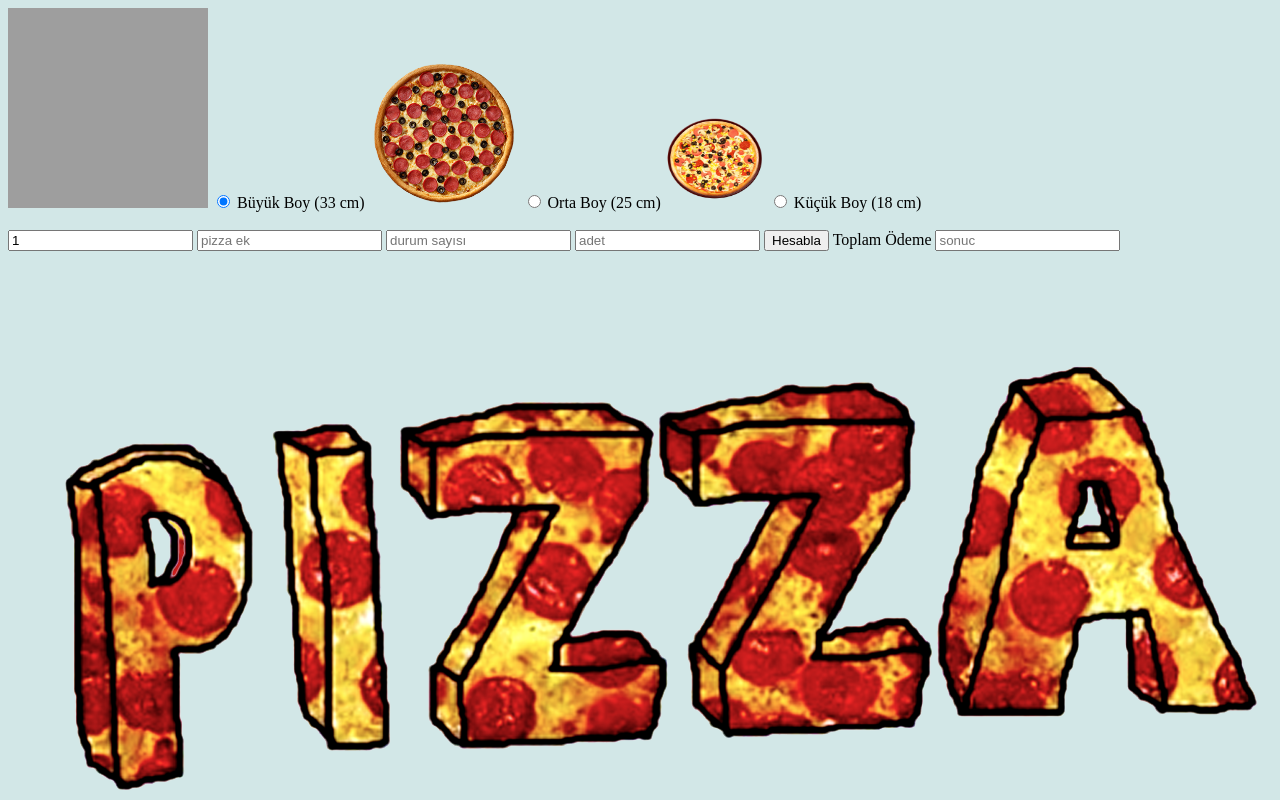
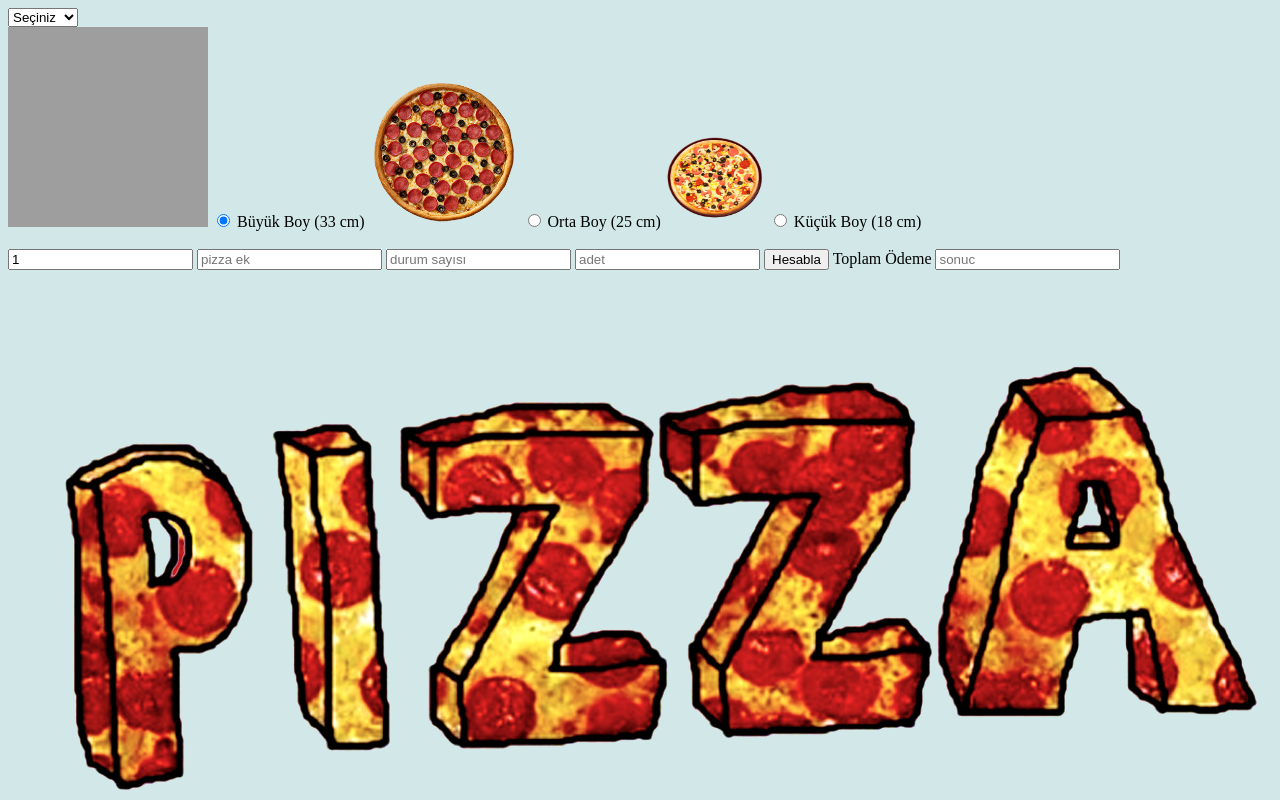
Before and after one commit to ysimsek19/javaScript, a plain HTML site: page index2.html in a window 1280 px wide. Drawn offline with Linux system fonts and the light colour scheme; grey boxes are pictures that could not be loaded.

Commit message:
java select ekleme denemesi

```diff
--- a/index2.html
+++ b/index2.html
@@ -19,6 +19,14 @@
 </head>
 <body   >
 
+    <select id="secim" >
+        <option value="0">Seçiniz</option>
+        <option value="1">Karışık</option>
+        <option value="2">Sucuklu</option>
+        <option value="3">Tavuklu</option>
+      </select>
+        <div id="kutu"></div>
+
     <form name="toplam">
 
         <img src="image/pizzaL.png" class="resiml" alt="" style="width: 200px; height: 200px;">
@@ -36,7 +44,7 @@
     <button   class="ui primary button"  value="Hesapla" id="toplamtutar" onclick="toplamtutar()">   Hesabla  </button>
 
     <label for="">Toplam Ödeme</label>
-    <input type="text" id="tutar" placeholder="sonuc"> <br><br>
+    <input type="text" id="tutar" placeholder="sonuc">   <br><br>
 
  <label id="pizzafiyati"></label>
 
@@ -46,22 +54,12 @@
 
 
 
-<!--<select id="secim">
-    <option value="Seçim Yap">Seçiniz</option>
-    <option value="Ali">Ali</option>
-    <option value="Ayşe">Ayşe</option>
-    <option value="Mehmet">Mehmet</option>
-    <option value="Fatma">Fatma</option>
-  </select>
-
-    <div id="kutu"></div> -->
 
 <script src="jquery-3.6.0.min.js" ></script>
-<script src="semantic.min.css" ></script>
-<script src="semantic.min.js" ></script>
+
     <script src="main1.js"></script>
 
-  <!--  <script>
+    <script>
 
       $(document).ready(function() {
 
@@ -71,7 +69,9 @@
  $("#kutu").html($("#secim").val());
  })
 
- });-->
+ });
+
+
 
 
     </script>
```
